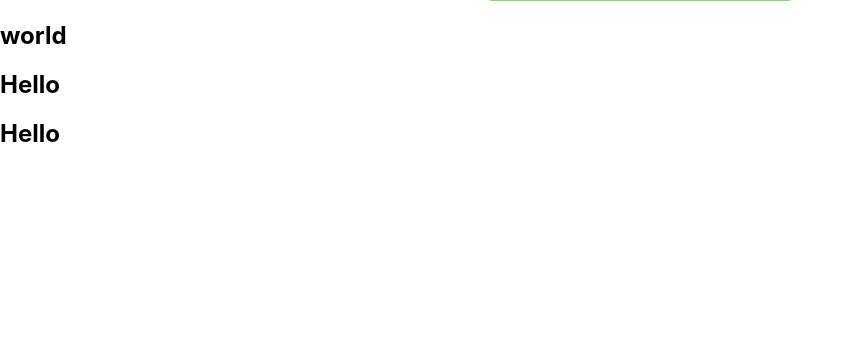
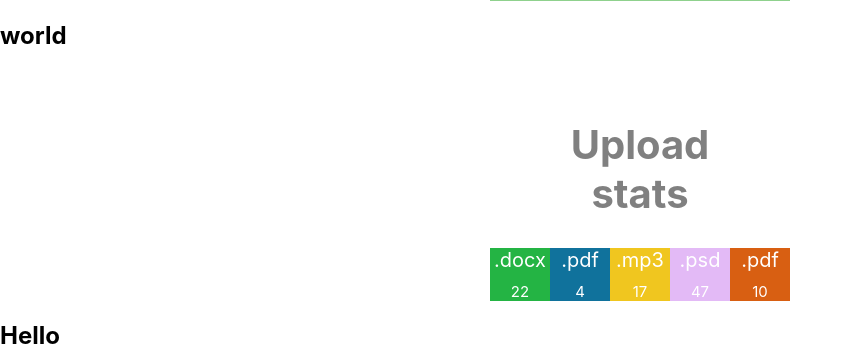
Before and after one commit to Linacolor/goit-react-hw-01-components, a React (Create React App) app in the folder my-app/: page / in a window 1280 px wide. Shown: the part 471-822 px from the top of the page, without its empty margins (0-852 px from the left). Before the commit the page ends 800 px from the top, so only its background shows below. Built offline with nearby package versions, Linux system fonts and the light colour scheme.

Commit message:
Statistics

```diff
--- a/my-app/src/App.js
+++ b/my-app/src/App.js
@@ -5,6 +5,7 @@ import Friends from './components/Friends/Friends';
 import Statistics from './components/Statistics/Statistics';
 import Transactions from './components/Transactions/Transactions';
 import user from './dataJson/user.json';
+import data from './dataJson/data.json';
 
 function App() {
   return (
@@ -17,7 +18,7 @@ function App() {
         stats={user.stats}
       />
       <Friends />
-      <Statistics />
+      <Statistics title="Upload stats" stats={data} />
       <Transactions />
     </div>
   );
--- a/my-app/src/components/Statistics/Statistics.js
+++ b/my-app/src/components/Statistics/Statistics.js
@@ -1,6 +1,27 @@
-// import s from './Statistics.module.css';
+import s from './Statistics.module.css';
+import PropTypes from 'prop-types';
+import StatisticsList from './StatisticsList';
 
-function Statistics() {
-  return <h2> Hello </h2>;
+function Statistics({ title, stats }) {
+  return (
+    <section class={s.statistics}>
+      <h2 class={s.title}>{title}</h2>
+
+      <ul class={s.list}>
+        <StatisticsList item={stats} />
+      </ul>
+    </section>
+  );
 }
+Statistics.propTypes = {
+  title: PropTypes.string,
+  stats: PropTypes.arrayOf(
+    PropTypes.shape({
+      id: PropTypes.string.isRequired,
+      label: PropTypes.string.isRequired,
+      percentage: PropTypes.number.isRequired,
+    }),
+  ),
+};
+
 export default Statistics;
--- a/my-app/src/components/Statistics/Statistics.module.css
+++ b/my-app/src/components/Statistics/Statistics.module.css
@@ -0,0 +1,44 @@
+.statistics {
+  text-align: center;
+  width: 300px;
+  margin: 20px auto;
+  padding: 20px 0 0 0;
+  background-color: white;
+  color: grey;
+}
+
+.title {
+  font-size: 40px;
+  padding: 30px;
+  margin: 0;
+}
+
+.list {
+  display: flex;
+  justify-content: center;
+  list-style: none;
+  padding: 0;
+  margin: 0;
+}
+
+.item {
+  width: 60px;
+}
+
+.text {
+  display: block;
+  color: white;
+}
+
+.label {
+  display: block;
+  color: white;
+  font-size: 20px;
+  margin-bottom: 10px;
+}
+
+.percentage {
+  display: block;
+  color: white;
+  font-size: 15px;
+}
--- /dev/null
+++ b/my-app/src/components/Statistics/StatisticsList.js
@@ -0,0 +1,22 @@
+import s from './Statistics.module.css';
+
+export default function StatList({ item }) {
+  // console.log('item', item);
+
+  return item.map(e => {
+    return (
+      <li
+        key={e.id}
+        className={s.item}
+        style={{
+          backgroundColor: `rgb(${Math.round(Math.random() * 256)},${Math.round(
+            Math.random() * 256,
+          )},${Math.round(Math.random() * 256)})`,
+        }}
+      >
+        <span className={s.label}>{e.label}</span>
+        <span className={s.percentage}>{e.percentage}</span>
+      </li>
+    );
+  });
+}
--- /dev/null
+++ b/my-app/src/dataJson/data.json
@@ -0,0 +1,7 @@
+[
+  { "id": "id-1", "label": ".docx", "percentage": 22 },
+  { "id": "id-2", "label": ".pdf", "percentage": 4 },
+  { "id": "id-3", "label": ".mp3", "percentage": 17 },
+  { "id": "id-4", "label": ".psd", "percentage": 47 },
+  { "id": "id-5", "label": ".pdf", "percentage": 10 }
+]
```
